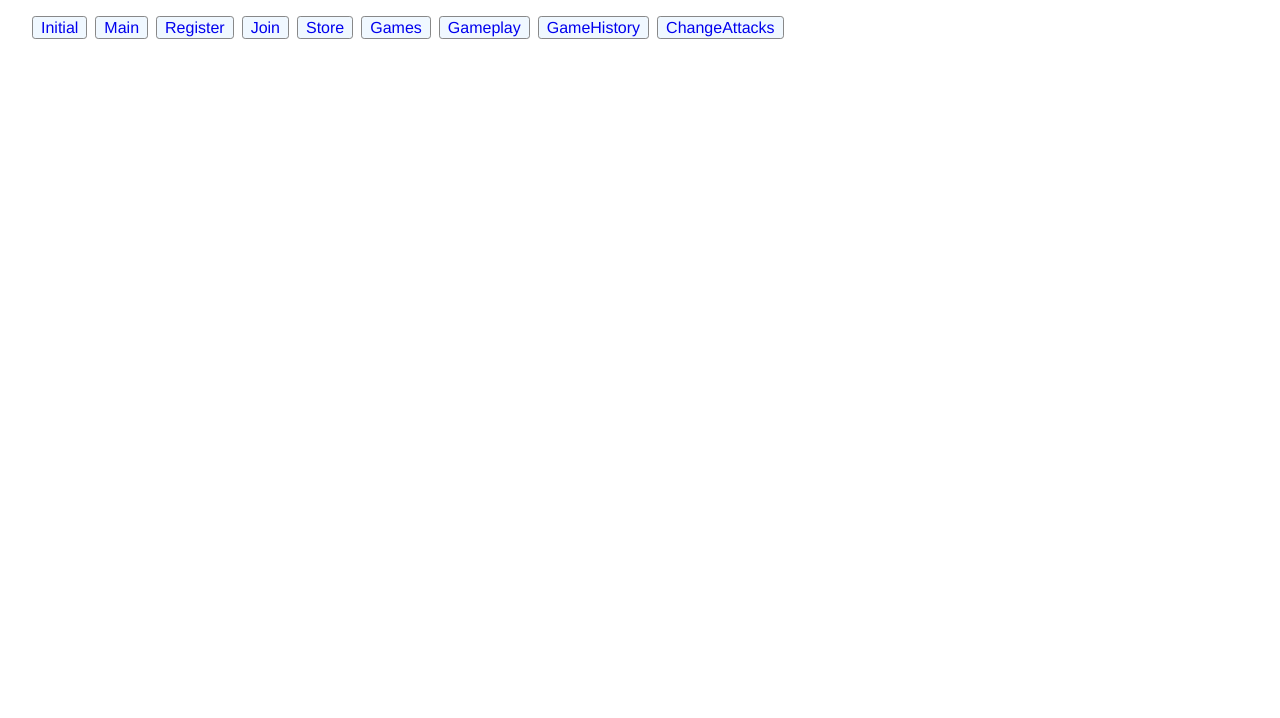
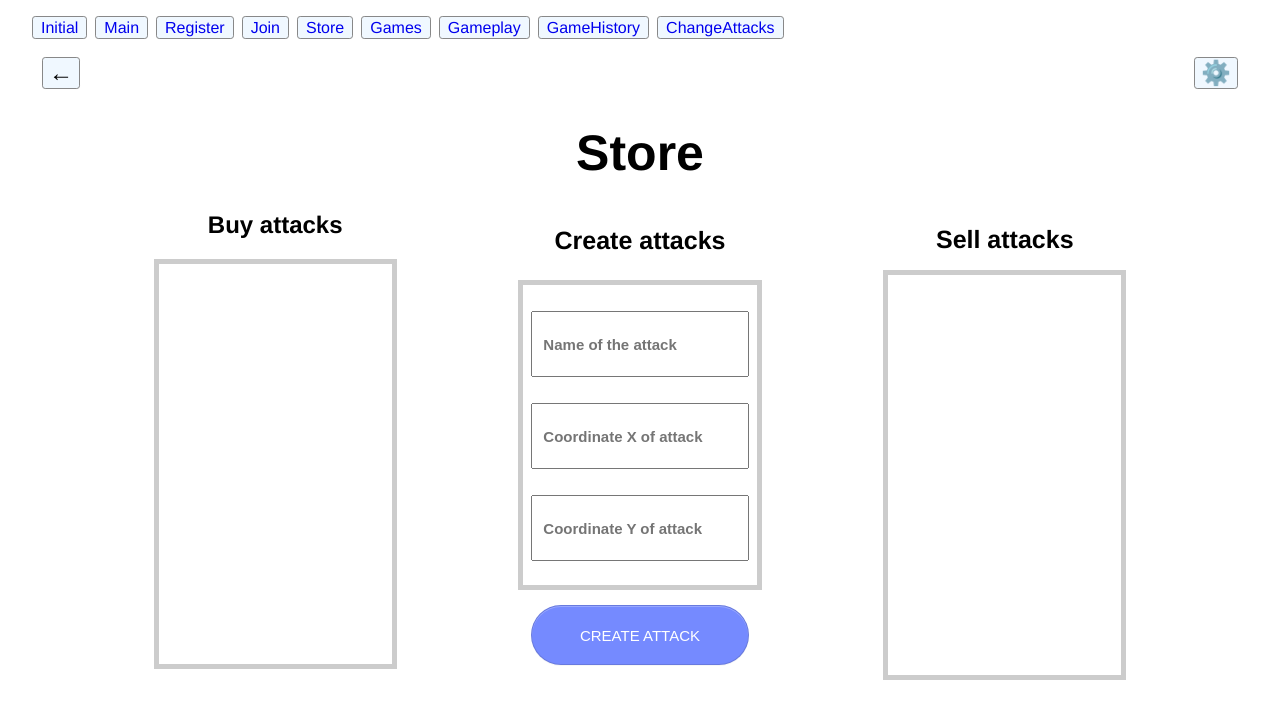
Before and after one commit to MIGI10/battle-arena, a Vue app: page /store in a window 1280 px wide. Shown: the top 718 px of the page. Built offline with nearby package versions, Linux system fonts and the light colour scheme.

Commit message:
finished first version of store view

```diff
--- a/src/views/Store.vue
+++ b/src/views/Store.vue
@@ -1,5 +1,185 @@
 <template>
-    <main>
+  <main>
+    <div class="change-attacks">
+      <div class="top-bar">
+        <button class="arrow-button">←</button>
+        <button class="setting-button">⚙️</button>
+      </div>
+      <h1 class="title">Store</h1>
+      <div class="scroll-bars-container">
+        <div class="left-block">
+          <h2 class="but-title">Buy attacks</h2>
+          <div class="buy-scroll-bar">
+            <!-- equipped attacks to put with the API -->
+          </div>
+        </div>
+        <div class="center-block">
+          <h3 class="create-title">Create attacks</h3>
+          <form>
+            <div class="create-scroll-bar">
+              <label for="attackName"></label>
+              <input type="text" id="attackName" name="attackName" placeholder="  Name of the attack">
+              <label for="attackX"></label>
+              <input type="text" id="attackX" name="attackX" placeholder="  Coordinate X of attack">
+              <label for="attackY"></label>
+              <input type="text" id="attackY" name="attackY" placeholder="  Coordinate Y of attack">
+            </div>
+            <button class="create-button">Create attack</button>
+          </form>
+        </div>
+        <div class="right-block">
+          <h4 class="sell-title">Sell attacks</h4>
+            <div class="sell-scroll-bar">
+              <!-- backpacked attacks to put with the API -->
+            </div>
+        </div>
+      </div>
+    </div>
+  </main>
+</template>
 
-    </main>
-</template>
+<style scoped>
+
+.change-attacks {
+    text-align: center;
+    margin: 0;
+}
+
+.top-bar {
+    display: flex;
+    justify-content: space-between;
+    padding: 10px;
+}
+
+.arrow-button,
+.setting-button {
+    font-size: 1.5rem;
+    cursor: pointer;
+}
+
+.arrow-button:hover,
+.setting-button:hover {
+    background-color: rgb(82, 108, 255);
+    transition-duration: 0.1s;
+}
+
+.arrow-button:active,
+.setting-button:active {
+    background-color: rgb(22, 57, 255);
+    box-shadow: rgba(225, 228, 232, 0.2) 0 1px 0 inset;
+    transition: none 0s;
+}
+
+.title {
+    display: inline-block;
+    text-align: center;
+    margin-top: 25px;
+    font-size: 50px;
+}
+
+.scroll-bars-container {
+  display: flex;
+  margin: -2% auto;
+}
+
+.left-block {
+    flex:1;
+    max-width: 20%;
+    margin-top: 0;
+}
+
+.center-block {
+    flex:1;
+    max-width: 20%;
+    margin-top: 10px;
+}
+
+.right-block {
+    flex:1;
+    max-width: 20%;
+    margin-top: 0;
+}
+
+.buy-title{
+    font-size: 25px;
+}
+
+.buy-scroll-bar {
+    max-width: 100%;
+    height: 400px;
+    border: 5px solid #ccc;
+    overflow-y: scroll;
+}
+
+.create-title{
+    font-size: 25px;
+}
+
+.create-scroll-bar {
+    max-width: 100%;
+    height: 300px;
+    border: 5px solid #ccc;
+}
+
+label {
+    cursor: pointer;
+    color: #555;
+    display: block;
+    padding: 10px;
+    margin-top: 6px;
+}
+
+input[type="text"] {
+    height: 60px;
+    width: 90%;
+    font-weight: bold;
+    font-size:15px;
+    font-color: black;
+}
+
+.create-button {
+    margin-top: 15px;
+    width:90%;
+    height:60px;
+    background-color: rgb(117, 138, 255);
+    border: 1px solid rgba(27, 31, 35, 0.15);
+    border-radius: 40px;
+    box-shadow: rgba(27, 31, 35, 0.04) 0 1px 0, rgba(255, 255, 255, 0.25) 0 1px 0 inset;
+    box-sizing: border-box;
+    color: #ffffff;
+    cursor: pointer;
+    display: inline-block;
+    padding: 6px 16px;
+    touch-action: manipulation;
+    white-space: nowrap;
+    font-size: 15px;
+}
+
+.create-button:hover {
+    background-color: rgb(82, 108, 255);
+    transition-duration: 0.1s;
+}
+
+.create-button:active {
+    background-color: rgb(22, 57, 255);
+    box-shadow: rgba(225, 228, 232, 0.2) 0 1px 0 inset;
+    transition: none 0s;
+}
+
+.create-button:focus {
+    outline: 1px transparent;
+}
+
+.sell-title{
+    font-size: 25px;
+}
+
+.sell-scroll-bar {
+    max-width: 100%;
+    height: 400px;
+    border: 5px solid #ccc;
+    overflow-y: scroll;
+    margin: -7% 0;
+}
+
+</style>
```
